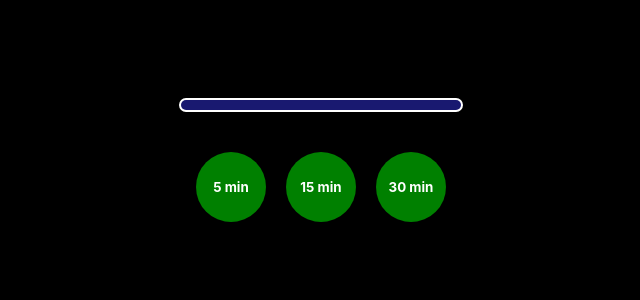
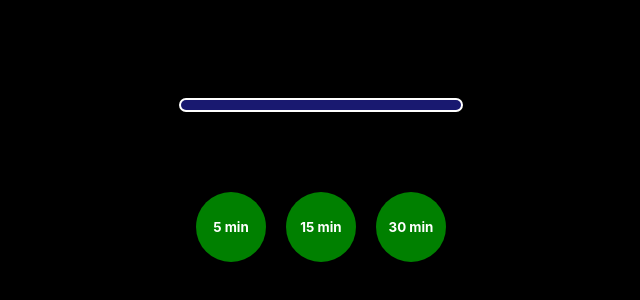
Before and after one commit to abk2191/react-pomodoro, a React app: page / in a window 1280 px wide. Shown: the part 288-588 px from the top of the page, without its empty margins (319-959 px from the left). Built offline with nearby package versions, Linux system fonts and the light colour scheme; the HTML template or start-up script is replaced by a standard one.

Commit message:
New Update

```diff
--- a/src/index.css
+++ b/src/index.css
@@ -3,7 +3,7 @@
   flex-direction: column;
   align-items: center;
   justify-content: center;
-  gap: 40px;
+  gap: 80px;
   width: 100%;
   height: 100vh;
 }
```
